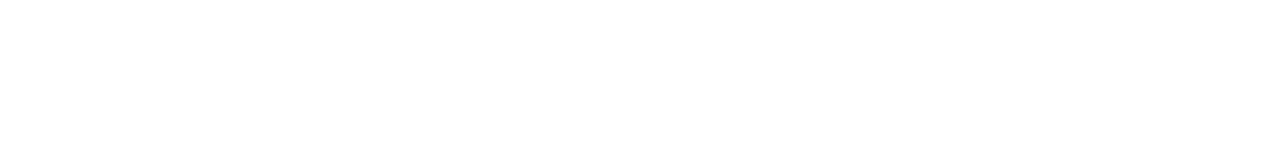
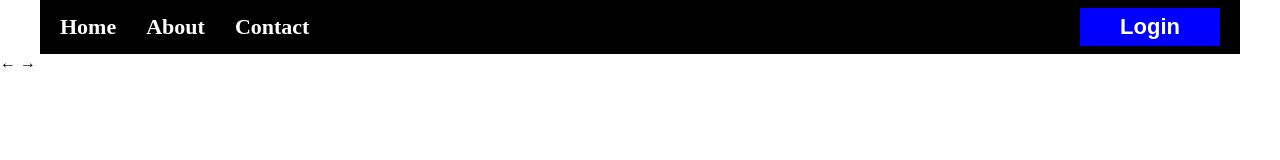
Before and after one commit to sss555-hud/group, a plain HTML site: page index.html in a window 1280 px wide. Drawn offline with Linux system fonts and the light colour scheme.

Commit message:
added header

```diff
--- a/index.html
+++ b/index.html
@@ -8,8 +8,16 @@
 </head>
 <body>
 
-
-
+    <header class="header">
+        <ul>
+            <li>Home</li>
+            <li>About</li>
+            <li>Contact</li>
+        </ul>
+        <button class="login">Login</button>
+    </header>
+&#8592;
+&#8594;
     <script src="index.js"></script>
 
 </body>
--- a/style.css
+++ b/style.css
@@ -0,0 +1,41 @@
+*{
+    padding: 0;
+    margin: 0;
+    box-sizing: border-box;
+}
+
+.header {
+    width: 1200px;
+    height: 54px;
+    background-color: black;
+    display: flex;
+    justify-content: space-between;
+    align-items: center;
+    margin: 0 auto;
+    padding: 0 20px;
+}
+
+.header ul {
+    display: flex;
+    align-items: center;
+    height: 100%;
+    gap: 30px;
+    list-style: none;
+}
+
+.header ul li {
+    font-size: 22px;
+    color: #fff;
+    font-weight: 700;
+}
+
+.login {
+    width: 140px;
+    text-align: center;
+    height: 38px;
+    border: none;
+    background-color: blue;
+    color: white;
+    font-size: 22px;
+    font-weight: 900;
+}
```
